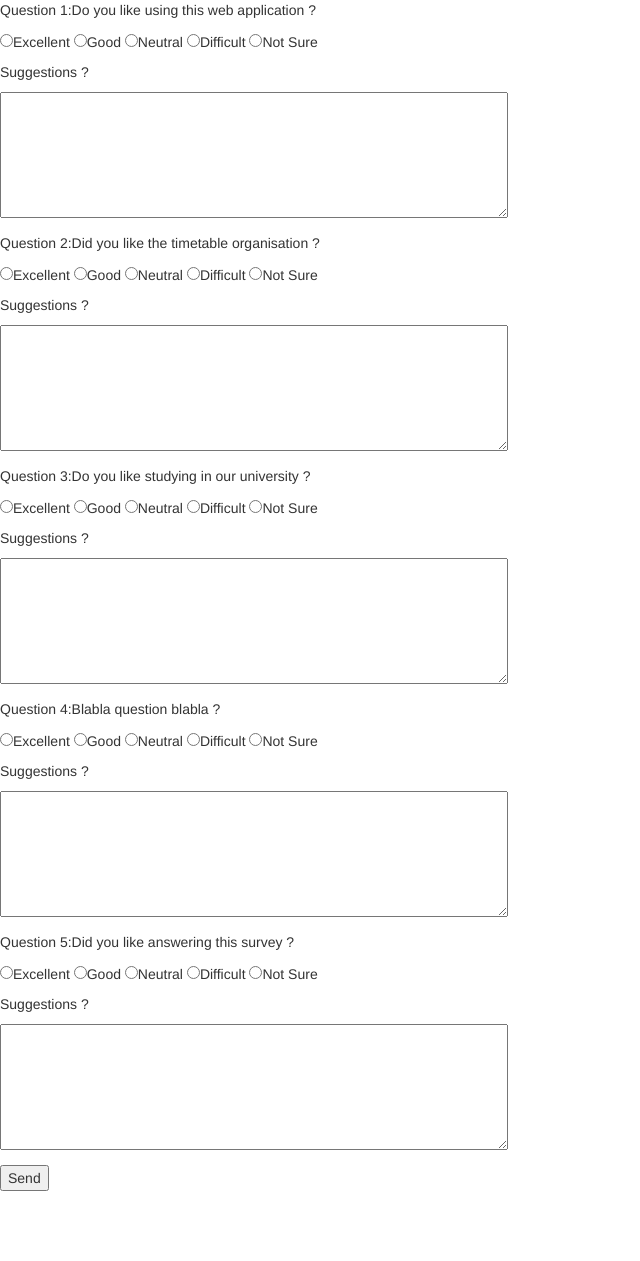
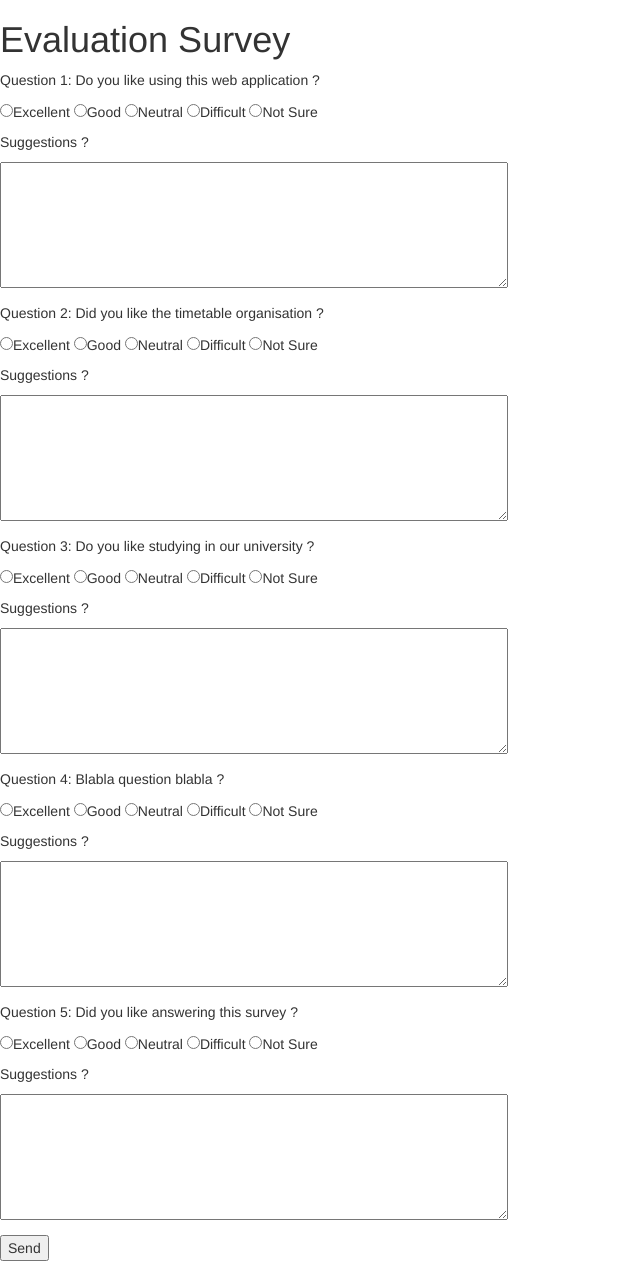
Before and after one commit to dms97/BristolWebProject, a PHP site: the page made by view/User/survey.php in a window 1280 px wide. Shown: the whole page, without its empty margins (0-640 px from the left). Before the commit the page ends 1191 px from the top, so only its background shows below. Run offline with PHP 8.4, Linux system fonts and the light colour scheme; the template is opened without the code that fills it, so the values that code supplies are empty; some libraries are stand-ins or nearby versions.

Commit message:
LLA - design survey

```diff
--- a/view/User/survey.php
+++ b/view/User/survey.php
@@ -1,7 +1,10 @@
 <div id="survey">
+	<div>
+		<h1>Evaluation Survey</h1>
+	</div>
 	<form action="index.php?controller=user&action=survey" method="POST">
 		<div>
-			<p><span>Question 1:</span>Do you like using this web application ?</p>
+			<p class="question"><span>Question 1:</span> Do you like using this web application ?</p>
 			<p>
 				<input type="radio" name="q1" value=1>Excellent
 				<input type="radio" name="q1" value=2>Good
@@ -9,13 +12,13 @@
 				<input type="radio" name="q1" value=4>Difficult
 				<input type="radio" name="q1" value=5>Not Sure
 			</p>
-			<p>Suggestions ?</p>
+			<p class="sug">Suggestions ?</p>
 			<p>
 				<TEXTAREA name="q1sug" cols=60 rows=6></TEXTAREA>
 			</p>
 		</div>
 		<div>
-			<p><span>Question 2:</span>Did you like the timetable organisation ?</p>
+			<p class="question"><span>Question 2:</span> Did you like the timetable organisation ?</p>
 			<p>
 				<input type="radio" name="q2" value=1>Excellent
 				<input type="radio" name="q2" value=2>Good
@@ -23,13 +26,13 @@
 				<input type="radio" name="q2" value=4>Difficult
 				<input type="radio" name="q2" value=5>Not Sure
 			</p>
-			<p>Suggestions ?</p>
+			<p class="sug">Suggestions ?</p>
 			<p>
 				<TEXTAREA name="q2sug" cols=60 rows=6></TEXTAREA>
 			</p>
 		</div>
 		<div>
-			<p><span>Question 3:</span>Do you like studying in our university ?</p>
+			<p class="question"><span>Question 3:</span> Do you like studying in our university ?</p>
 			<p>
 				<input type="radio" name="q3" value=1>Excellent
 				<input type="radio" name="q3" value=2>Good
@@ -37,13 +40,13 @@
 				<input type="radio" name="q3" value=4>Difficult
 				<input type="radio" name="q3" value=5>Not Sure
 			</p>
-			<p>Suggestions ?</p>
+			<p class="sug">Suggestions ?</p>
 			<p>
 				<TEXTAREA name="q3sug" cols=60 rows=6></TEXTAREA>
 			</p>
 		</div>
 		<div>
-			<p><span>Question 4:</span>Blabla question blabla ?</p>
+			<p class="question"><span>Question 4:</span> Blabla question blabla ?</p>
 			<p>
 				<input type="radio" name="q4" value=1>Excellent
 				<input type="radio" name="q4" value=2>Good
@@ -51,13 +54,13 @@
 				<input type="radio" name="q4" value=4>Difficult
 				<input type="radio" name="q4" value=5>Not Sure
 			</p>
-			<p>Suggestions ?</p>
+			<p class="sug">Suggestions ?</p>
 			<p>
 				<TEXTAREA name="q4sug" cols=60 rows=6></TEXTAREA>
 			</p>
 		</div>
 		<div>
-			<p><span>Question 5:</span>Did you like answering this survey ?</p>
+			<p class="question"><span>Question 5:</span> Did you like answering this survey ?</p>
 			<p>
 				<input type="radio" name="q5" value=1>Excellent
 				<input type="radio" name="q5" value=2>Good
@@ -65,12 +68,12 @@
 				<input type="radio" name="q5" value=4>Difficult
 				<input type="radio" name="q5" value=5>Not Sure
 			</p>
-			<p>Suggestions ?</p>
+			<p class="sug">Suggestions ?</p>
 			<p>
 				<TEXTAREA name="q5sug" cols=60 rows=6></TEXTAREA>
 			</p>
 		</div>
-		<div>
+		<div class="send">
 			<input type=submit value="Send">
 		</div>
 	</form>
```
Also changed, not shown: css/survey.css (added, +30 -0 lines).
